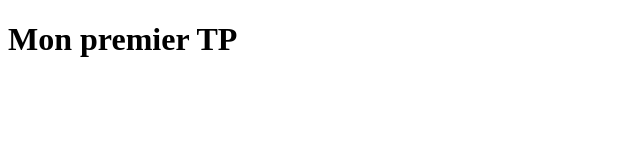
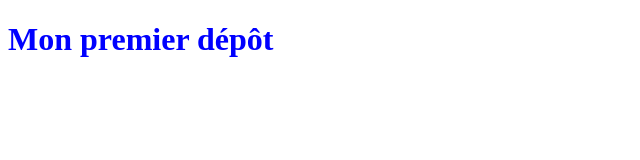
Before and after one commit to An7s-m/tp1-git, a plain HTML site: page index.html in a window 1280 px wide. Shown: the whole page, without its empty margins (0-640 px from the left). Drawn offline with Linux system fonts and the light colour scheme.

Commit message:
Update index.html

```diff
--- a/index.html
+++ b/index.html
@@ -7,7 +7,7 @@
 </head>
 <body>
     <header>
-        <h1>Mon premier TP</h1>
+        <h1 style="color: blue">Mon premier dépôt</h1>
     </header>
 </body>
 </html>
```
